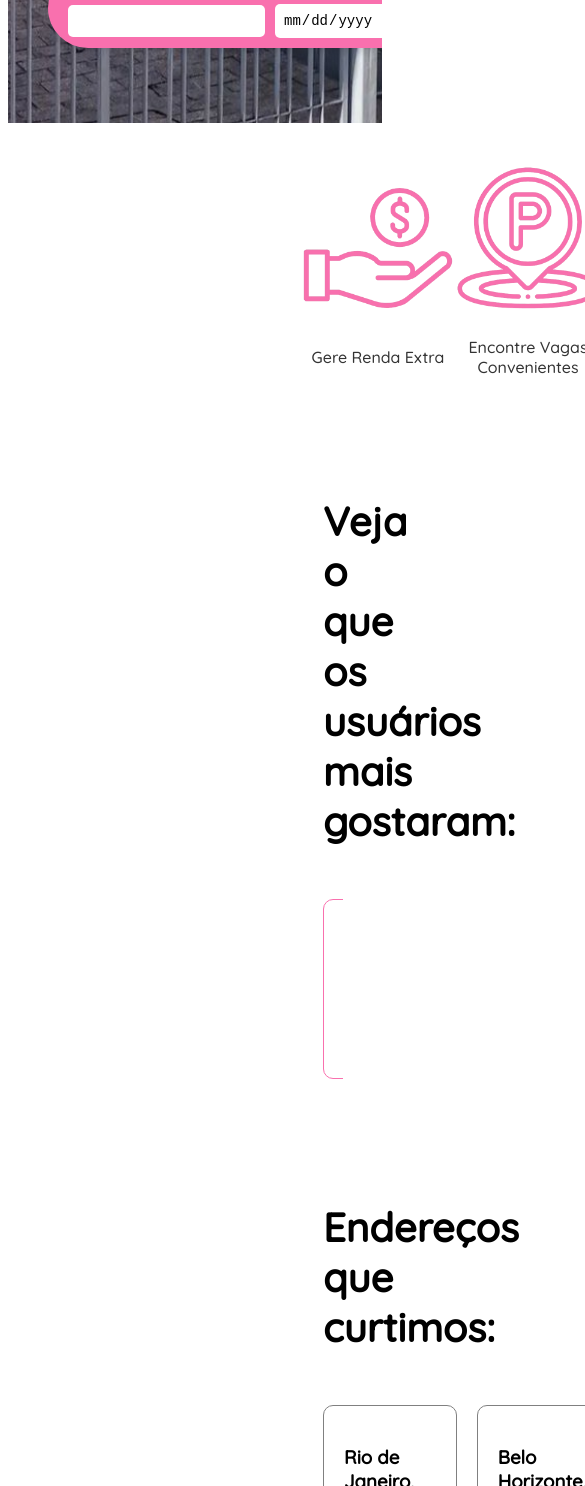
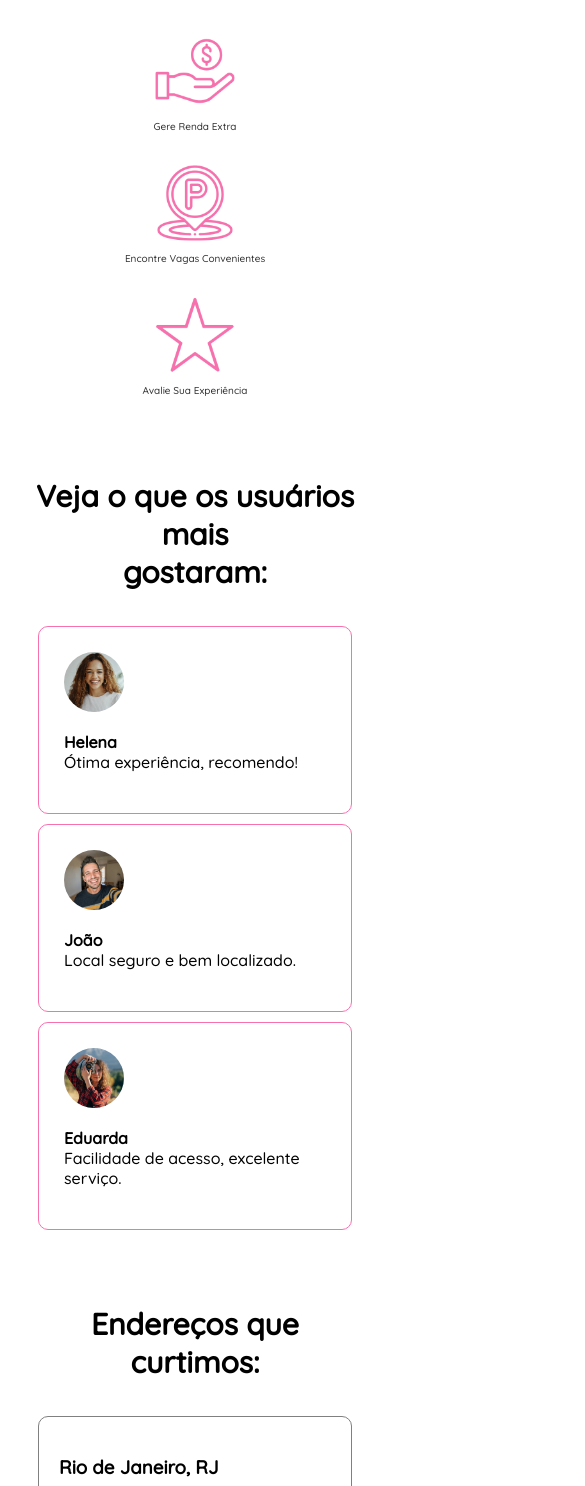
Before and after one commit to bodelha/garage-for-rent, a website: page index.html in a window 390 px wide. Shown: the part 514-2000 px from the top of the page, 585 px wide, since content can reach past the window. Drawn offline with Linux system fonts and the light colour scheme.

Commit message:
add responsividade

```diff
--- a/index.html
+++ b/index.html
@@ -65,6 +65,7 @@
             .menu__list {
                 display: inline-flex;
             }
+
         }
 
         .menu__item {
@@ -390,6 +391,126 @@
             text-decoration: none;
             color: white;
         }
+        @media screen and (max-width: 600px) {
+            @media screen and (max-width: 600px) {
+
+
+    .icons-section {
+        flex-direction: column;
+        align-items: center;
+        padding: 20px;
+        margin: 20px 10px;
+    }
+
+    .icon {
+        margin-bottom: 20px;
+    }
+
+    .icon img {
+        width: 100px;
+        height: 100px;
+    }
+
+    .icon p {
+        margin-top: 10px;
+    }
+}
+
+    .hero {
+        height: 50vh;
+    }
+
+    .overlay {
+        padding: 10px;
+    }
+
+    .overlay h1 {
+        font-size: 2em;
+    }
+
+    .icons-section {
+        padding: 5px;
+    }
+
+    .icon {
+        width: 100%;
+        margin: 10px 0;
+    }
+
+    .icon img {
+        width: 80px;
+        height: 80px;
+    }
+
+    .icon p {
+        margin-top: 5px;
+        font-size: 10px;
+    }
+}
+@media screen and (max-width: 600px) {
+
+
+.avaliacoes-section {
+    padding: 10px;
+    margin: 20px 10px;
+}
+
+.avaliacoes-section h2 {
+    font-size: 30px;
+    text-align: center;
+    margin-left: 0;
+}
+
+.avaliacoes-container {
+    display: flex;
+    flex-direction: column;
+    gap: 10px;
+    padding: 10px;
+}
+
+.avaliacao {
+    width: 100%;
+    height: auto;
+}
+
+
+.enderecos-section {
+    padding: 10px;
+    margin: 20px 10px;
+}
+
+.enderecos-section h2 {
+    font-size: 30px;
+    text-align: center;
+    margin-left: 0;
+}
+
+.enderecos-container {
+    display: flex;
+    flex-direction: column;
+    gap: 10px;
+    padding: 10px;
+}
+
+.endereco {
+    width: 100%;
+    height: auto;
+}
+
+.endereco img {
+    width: 100%;
+}
+
+
+.about-us {
+    padding: 10px;
+    margin: 20px 10px 60px 10px;
+}
+}
+.search-container {
+        display: none;
+    }
+
     </style>
 </head>
 
```
Also changed, not shown: pagbusca.html (+3 -3 lines).
